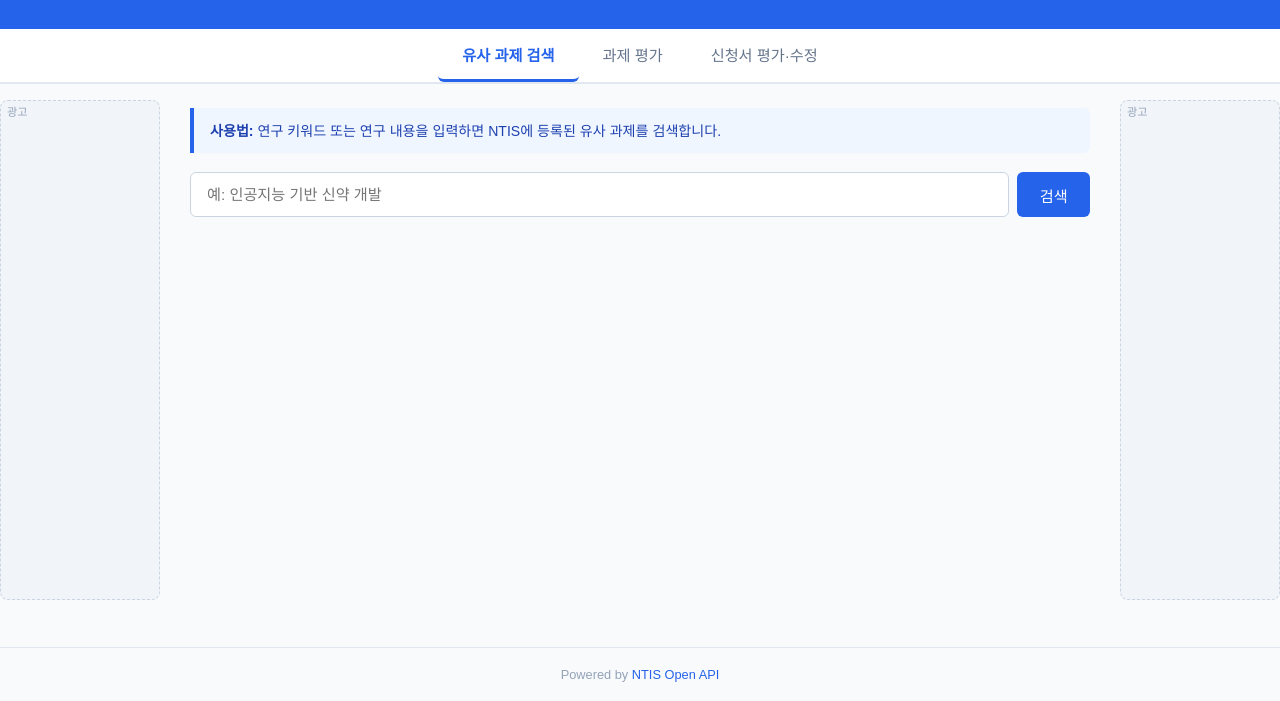
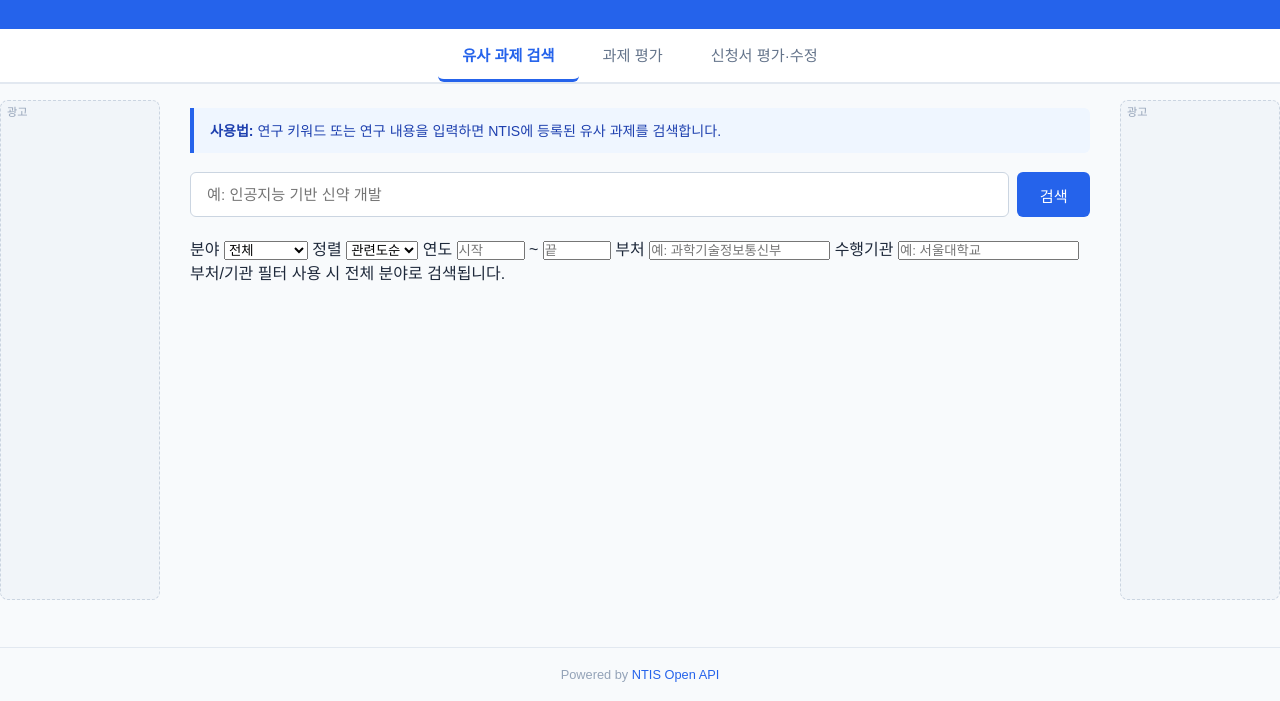
Before and after one commit to sungwooan4930/ntis-research-helper, a website: page public/index.html in a window 1280 px wide. Shown: the part 99-800 px from the top of the page. Drawn offline with Linux system fonts and the light colour scheme.

Commit message:
feat: 검색폼에 분야/정렬/연도/부처/기관 컨트롤 + 페이지네이션 컨테이너

```diff
--- a/public/index.html
+++ b/public/index.html
@@ -58,7 +58,32 @@
         <input type="text" id="searchQuery" placeholder="예: 인공지능 기반 신약 개발" />
         <button id="searchBtn">검색</button>
       </div>
+      <div class="search-options">
+        <label>분야
+          <select id="searchField">
+            <option value="">전체</option>
+            <option value="TI">과제명</option>
+            <option value="AU">연구책임자</option>
+            <option value="KW">키워드</option>
+          </select>
+        </label>
+        <label>정렬
+          <select id="searchSort">
+            <option value="">관련도순</option>
+            <option value="latest">최신순</option>
+          </select>
+        </label>
+        <label>연도
+          <input type="number" id="searchYearFrom" class="year-input" placeholder="시작" min="1900" max="2100" />
+          <span>~</span>
+          <input type="number" id="searchYearTo" class="year-input" placeholder="끝" min="1900" max="2100" />
+        </label>
+        <label>부처 <input type="text" id="searchMinistry" placeholder="예: 과학기술정보통신부" /></label>
+        <label>수행기관 <input type="text" id="searchAgency" placeholder="예: 서울대학교" /></label>
+        <span id="searchFieldNote" class="field-note hidden">부처/기관 필터 사용 시 전체 분야로 검색됩니다.</span>
+      </div>
       <div id="searchResult" class="result"></div>
+      <div id="searchPagination" class="pagination"></div>
     </section>
 
     <!-- ==================== 기능 2: 과제 평가 ==================== -->
```
